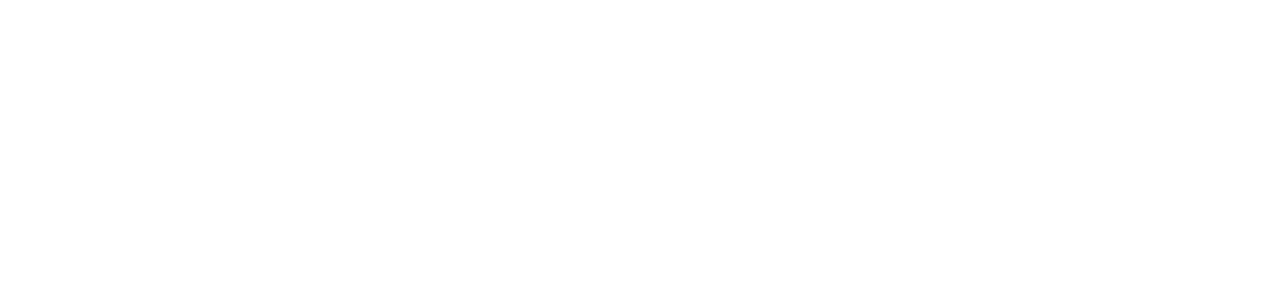
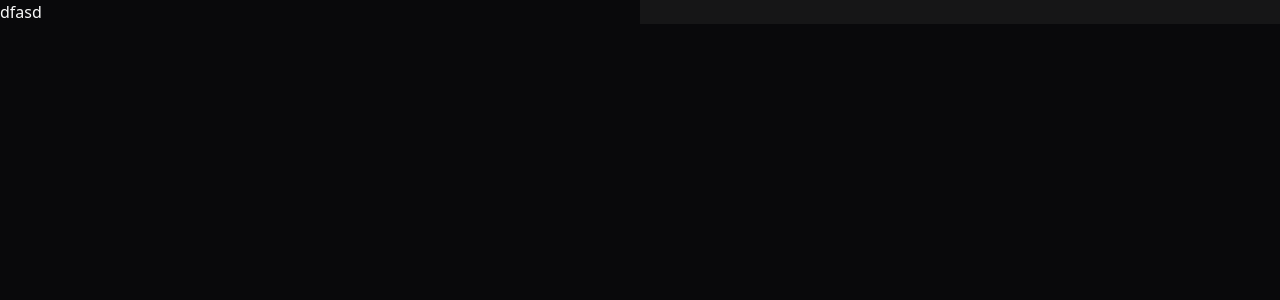
Before and after one commit to felipp2t/flash-work, a React (Vite) app: page /sign-in in a window 1280 px wide. Shown: the top 300 px of the page. Built offline with nearby package versions, Linux system fonts and the light colour scheme.

Commit message:
chore: add react router dom setup

```diff
--- a/index.html
+++ b/index.html
@@ -6,7 +6,10 @@
     <title>Flash Work</title>
   </head>
   <body>
-    <div id="root" class="antialiased"></div>
+    <div
+      id="root"
+      class="text dark h-screen bg-background text-card-foreground antialiased"
+    ></div>
     <script type="module" src="/src/main.tsx"></script>
   </body>
 </html>
--- a/package.json
+++ b/package.json
@@ -13,9 +13,13 @@
     "@radix-ui/react-slot": "^1.1.0",
     "class-variance-authority": "^0.7.0",
     "clsx": "^2.1.1",
+    "localforage": "^1.10.0",
     "lucide-react": "^0.456.0",
+    "match-sorter": "^8.0.0",
     "react": "^18.3.1",
     "react-dom": "^18.3.1",
+    "react-router-dom": "^6.28.0",
+    "sort-by": "^1.2.0",
     "tailwind-merge": "^2.5.4",
     "tailwindcss-animate": "^1.0.7"
   },
--- a/src/app.tsx
+++ b/src/app.tsx
@@ -1,3 +1,6 @@
-export const App = () => {
-  return <div></div>;
-};
+import { RouterProvider } from "react-router-dom";
+import { router } from "./router";
+
+export function App() {
+  return <RouterProvider router={router} />;
+}
--- a/src/index.css
+++ b/src/index.css
@@ -1,6 +1,7 @@
 @tailwind base;
 @tailwind components;
 @tailwind utilities;
+
 @layer base {
   :root {
     --background: 0 0% 100%;
@@ -27,7 +28,7 @@
     --chart-3: 197 37% 24%;
     --chart-4: 43 74% 66%;
     --chart-5: 27 87% 67%;
-    --radius: 0.5rem
+    --radius: 0.5rem;
   }
   .dark {
     --background: 240 10% 3.9%;
@@ -53,9 +54,10 @@
     --chart-2: 160 60% 45%;
     --chart-3: 30 80% 55%;
     --chart-4: 280 65% 60%;
-    --chart-5: 340 75% 55%
+    --chart-5: 340 75% 55%;
   }
 }
+
 @layer base {
   * {
     @apply border-border;
--- a/src/main.tsx
+++ b/src/main.tsx
@@ -1,6 +1,7 @@
 import { StrictMode } from "react";
 import { createRoot } from "react-dom/client";
 import { App } from "./app";
+import "./index.css"
 
 createRoot(document.getElementById("root")!).render(
   <StrictMode>
--- /dev/null
+++ b/src/pages/(auth)/sign-in/page.tsx
@@ -0,0 +1,8 @@
+export const SignInPage = () => {
+  return (
+    <div className="grid grid-cols-2">
+      <div>dfasd</div>
+      <div className="h-full bg-white bg-opacity-5"></div>
+    </div>
+  );
+};
--- /dev/null
+++ b/src/router.tsx
@@ -0,0 +1,9 @@
+import { createBrowserRouter } from "react-router-dom";
+import { SignInPage } from "./pages/(auth)/sign-in/page";
+
+export const router = createBrowserRouter([
+  {
+    path: "/sign-in",
+    element: <SignInPage />,
+  },
+]);
```
Also changed, not shown: 1 other file (tests, documents, lock files or other folders).
